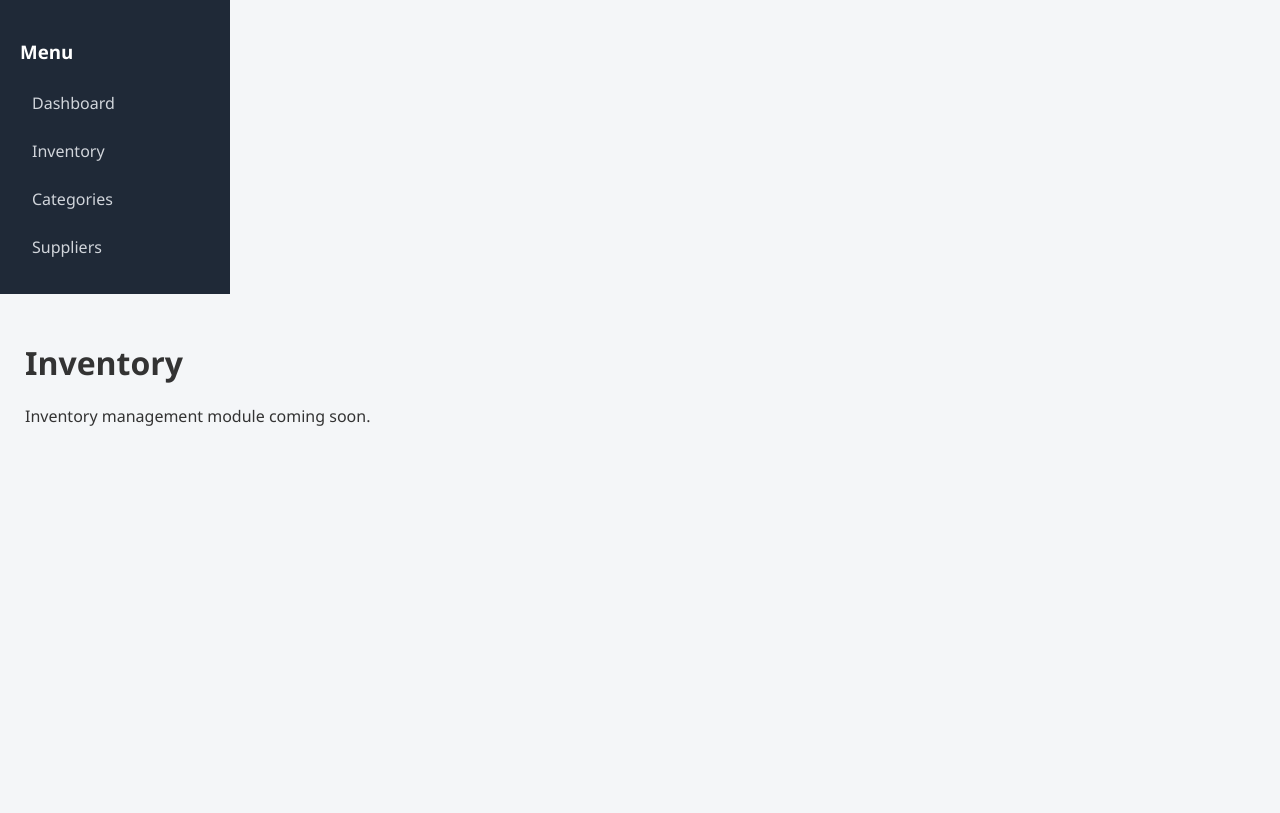
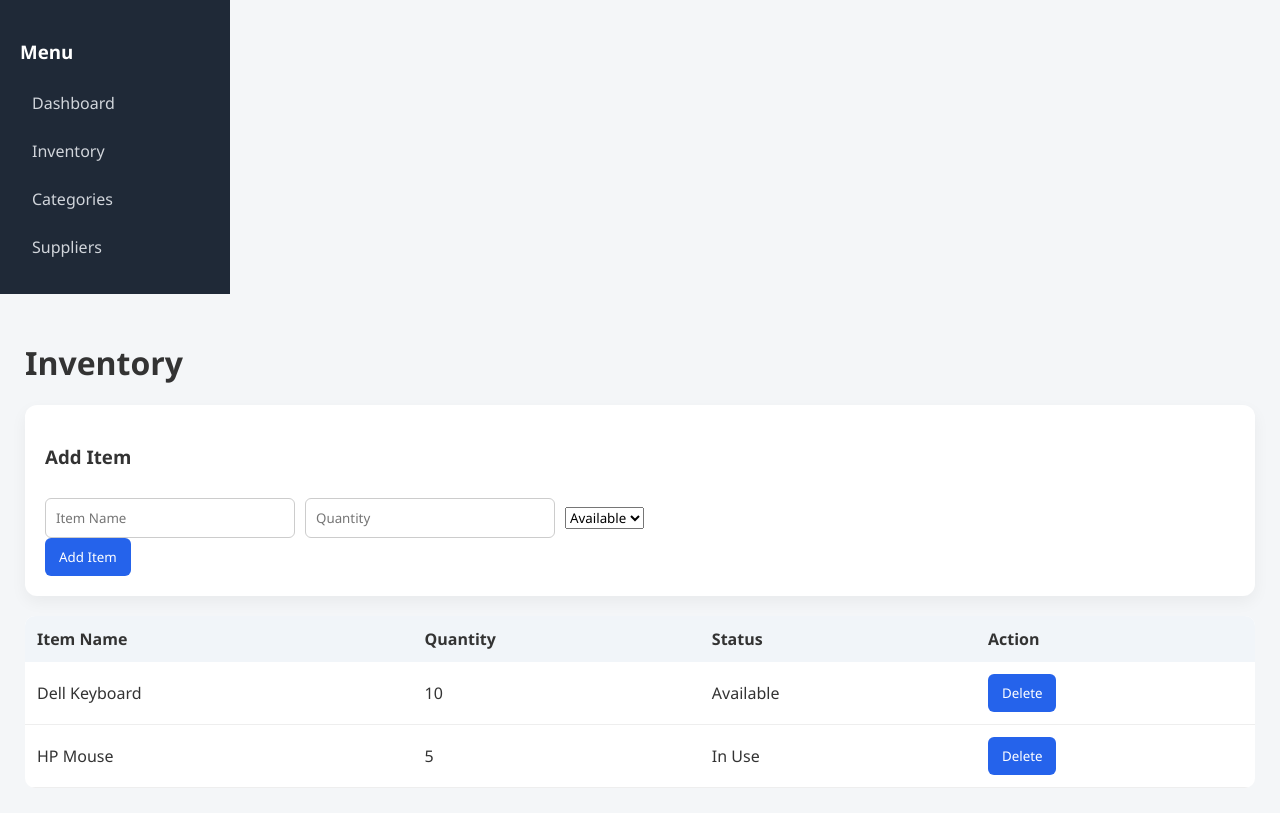
Before and after one commit to EStoreB/inventory-react-ui, a React (Vite) app: page /#/inventory in a window 1280 px wide. Built offline with nearby package versions, Linux system fonts and the light colour scheme.

Commit message:
Implement inventory management features
Added functionality to manage inventory items including adding and deleting items.

```diff
--- a/src/pages/Inventory.jsx
+++ b/src/pages/Inventory.jsx
@@ -1,8 +1,106 @@
+import { useState } from "react";
+
 function Inventory() {
+  const [items, setItems] = useState([
+    {
+      id: 1,
+      name: "Dell Keyboard",
+      qty: 10,
+      status: "Available"
+    },
+    {
+      id: 2,
+      name: "HP Mouse",
+      qty: 5,
+      status: "In Use"
+    }
+  ]);
+
+  const [name, setName] = useState("");
+  const [qty, setQty] = useState("");
+  const [status, setStatus] = useState("Available");
+
+  const addItem = () => {
+    if (!name || !qty) return;
+
+    setItems([
+      ...items,
+      {
+        id: Date.now(),
+        name,
+        qty,
+        status
+      }
+    ]);
+
+    setName("");
+    setQty("");
+    setStatus("Available");
+  };
+
+  const deleteItem = (id) => {
+    setItems(items.filter(item => item.id !== id));
+  };
+
   return (
     <>
       <h1>Inventory</h1>
-      <p>Inventory management module coming soon.</p>
+
+      {/* Add Item */}
+      <div className="card" style={{ marginBottom: "20px" }}>
+        <h3>Add Item</h3>
+
+        <input
+          placeholder="Item Name"
+          value={name}
+          onChange={(e) => setName(e.target.value)}
+        />
+
+        <input
+          type="number"
+          placeholder="Quantity"
+          value={qty}
+          onChange={(e) => setQty(e.target.value)}
+        />
+
+        <select
+          value={status}
+          onChange={(e) => setStatus(e.target.value)}
+        >
+          <option>Available</option>
+          <option>In Use</option>
+        </select>
+
+        <br />
+        <button onClick={addItem}>Add Item</button>
+      </div>
+
+      {/* Items Table */}
+      <table className="table">
+        <thead>
+          <tr>
+            <th>Item Name</th>
+            <th>Quantity</th>
+            <th>Status</th>
+            <th>Action</th>
+          </tr>
+        </thead>
+
+        <tbody>
+          {items.map(item => (
+            <tr key={item.id}>
+              <td>{item.name}</td>
+              <td>{item.qty}</td>
+              <td>{item.status}</td>
+              <td>
+                <button onClick={() => deleteItem(item.id)}>
+                  Delete
+                </button>
+              </td>
+            </tr>
+          ))}
+        </tbody>
+      </table>
     </>
   );
 }
```
